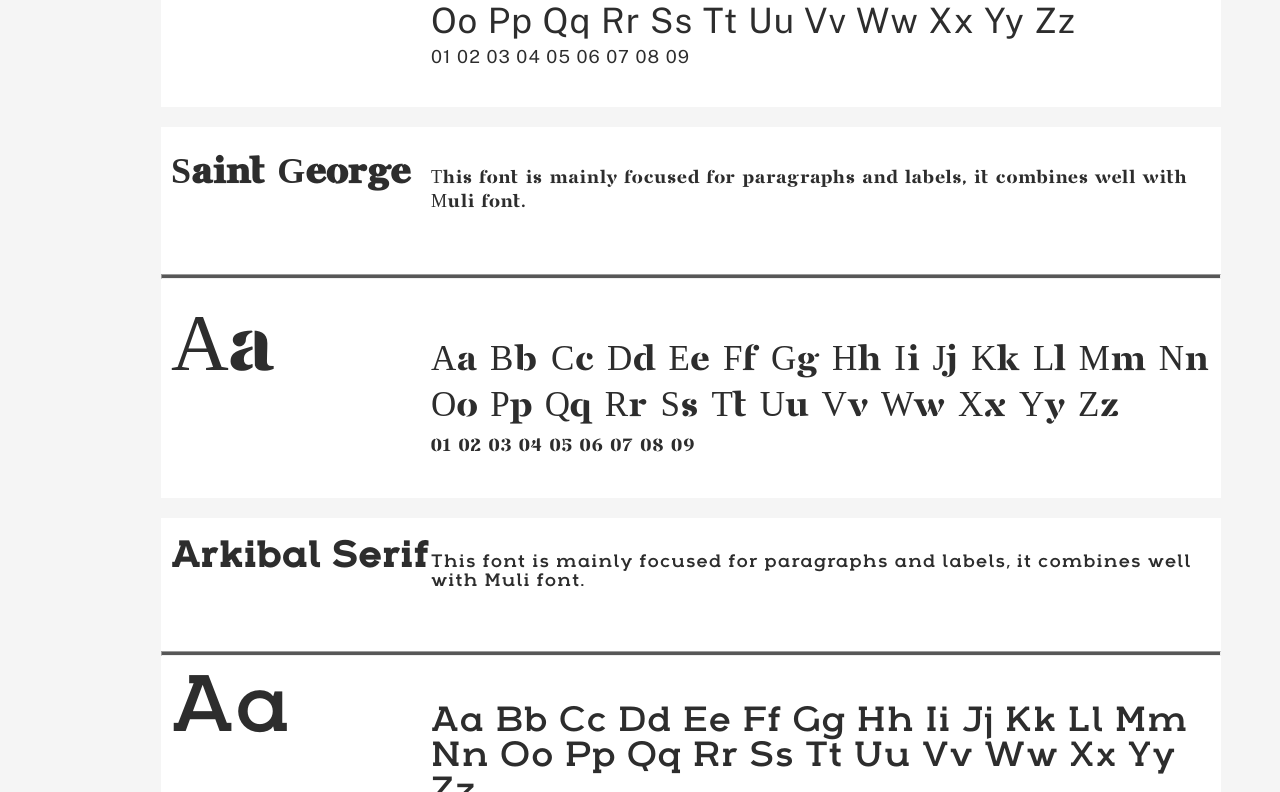
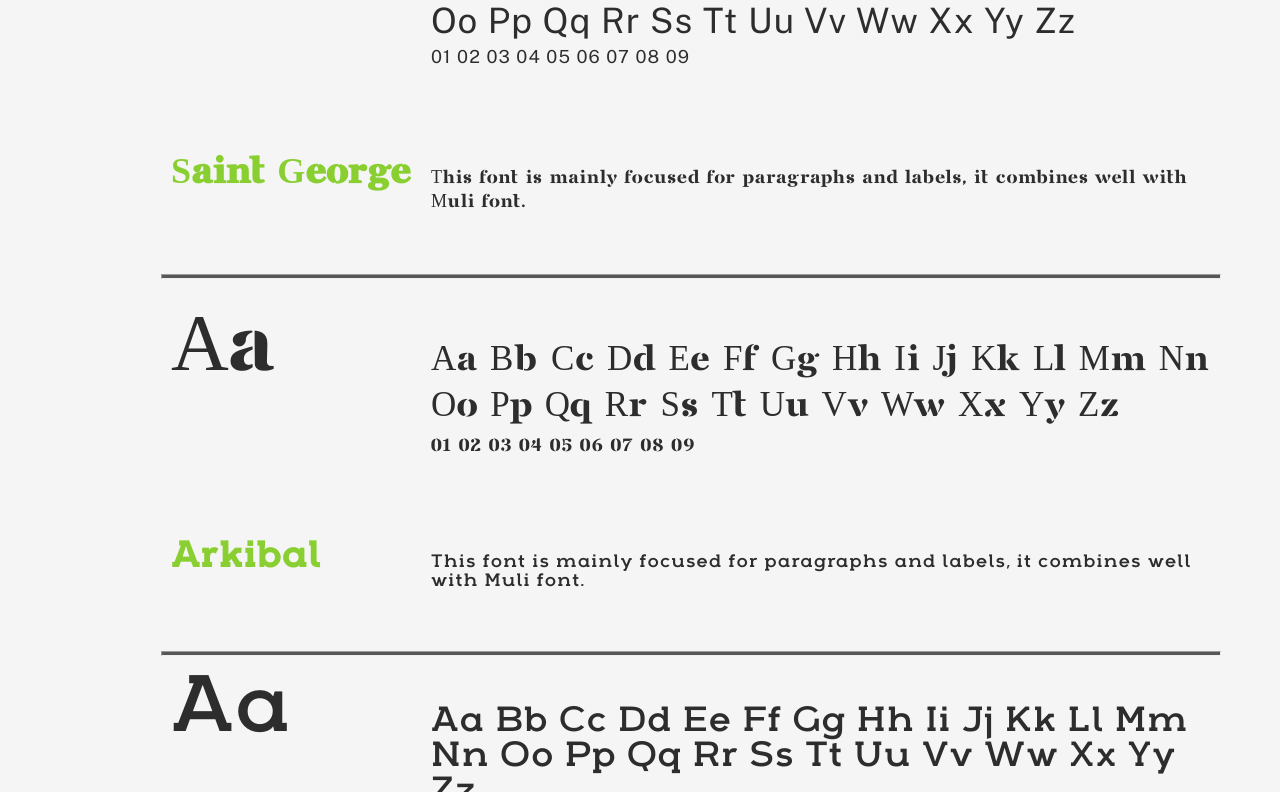
Before and after one commit to ForkPoint/brand-guidelines, a React (Create React App) app: page /typography in a window 1280 px wide. Shown: the part 2008-2800 px from the top of the page. Built offline with nearby package versions, Linux system fonts and the light colour scheme.

Commit message:
Commit for github pages

```diff
--- a/src/components/TypographyPage/FontVariants.js
+++ b/src/components/TypographyPage/FontVariants.js
@@ -175,7 +175,7 @@ const FontVariants = ({}) => {
       <div className={styles.arkibalSerif}>
         <div className={styles.row}>
           <div className={styles.font}>
-            <h1>Arkibal Serif</h1>
+            <h1>Arkibal</h1>
           </div>
           <div className={styles.info}>
             <p>
--- a/src/components/TypographyPage/FontVariants.module.css
+++ b/src/components/TypographyPage/FontVariants.module.css
@@ -6,7 +6,7 @@
 
 .sectionContainer div {
   margin-bottom: 20px;
-  background-color: white;
+  /* background-color: white; */
 }
 
 .openSans {
@@ -47,7 +47,8 @@
 }
 
 .font {
-  flex: 1 20%
+  flex: 1 20%;
+  color:#8acf31;
 }
 
 .info {
```
Also changed, not shown: 18 other files (tests, documents, lock files or other folders).
